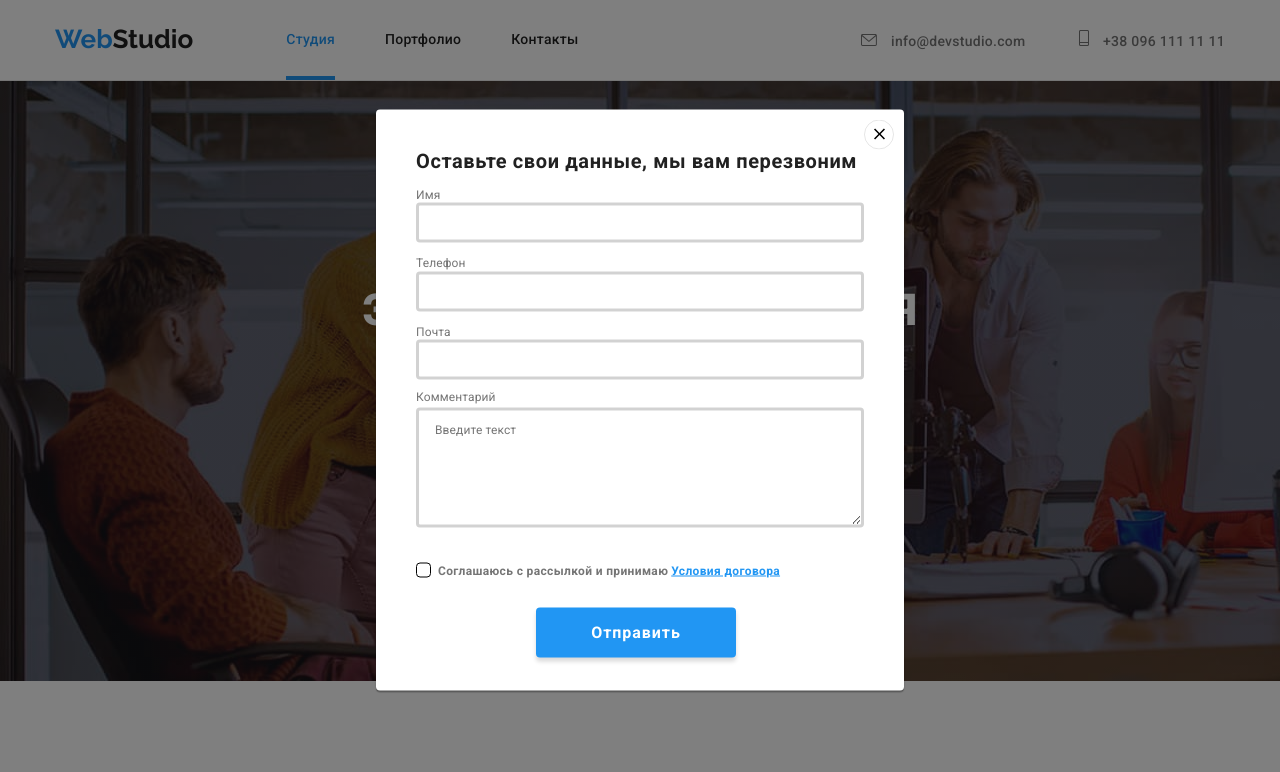
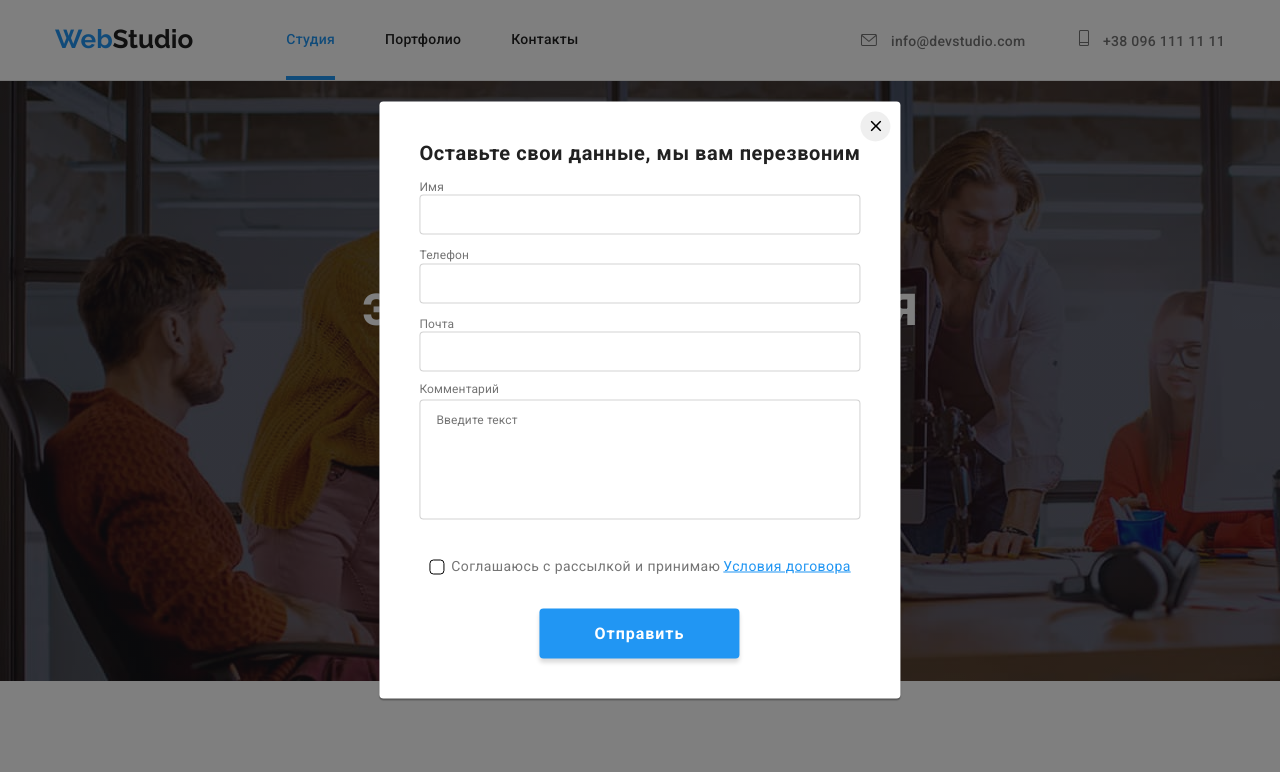
Before and after one commit to chetkiy777/goit-markup-hw-06, a website: page index.html in a window 1280 px wide. Both pictures are taken after a click on the button "Заказать услугу". Shown: the top 772 px of the page. Drawn offline with Linux system fonts and the light colour scheme.

Commit message:
add fill to close-icon

```diff
--- a/css/style.css
+++ b/css/style.css
@@ -21,7 +21,6 @@ body {
   font-family: 'Roboto', sans-serif;
   box-sizing: border-box;
   color: var(--main-text-color);
-  max-width: 1600px;
 }
 
 ul {
@@ -96,9 +95,8 @@ h2 {
   top: 50%;
   left: 50%;
 
-  height: 581px;
-  width: 528px;
-  padding: 40px;
+  /* height: 581px;
+  width: 528px; */
   display: flex;
   flex-direction: column;
 
@@ -123,6 +121,8 @@ h2 {
 .order-form {
   display: flex;
   flex-direction: column;
+
+  padding: 40px;
 }
 
 .form-field {
@@ -132,7 +132,7 @@ h2 {
 .field-input {
   width: 100%;
   height: 40px;
-  border: 3px solid rgba(33, 33, 33, 0.2);
+  border: 1px solid rgba(33, 33, 33, 0.2);
   border-radius: 4px;
 
   margin-bottom: 10px;
@@ -177,10 +177,12 @@ h2 {
 .comment {
   height: 120px;
   padding: 12px 16px;
+
+  resize: none;
+
   font-size: 12px;
   line-height: 1.17;
   letter-spacing: 0.01em;
-
   color: rgba(117, 117, 117, 0.5);
 }
 
@@ -188,13 +190,13 @@ h2 {
   display: inline-flex;
   flex-direction: row;
   align-items: center;
+  justify-content: center;
 
   margin-top: 25px;
-  font-weight: bold;
-  font-size: 12px;
-  line-height: 1.17;
+
+  font-size: 14px;
+  line-height: 1.7;
   letter-spacing: 0.03em;
-
   color: var(--secondary-text-color);
 }
 
@@ -244,7 +246,7 @@ h2 {
   text-align: center;
   font-weight: bold;
   font-size: 16px;
-  line-height: 30px;
+  line-height: 1.9;
   letter-spacing: 0.06em;
   color: var(--main-white-color);
 }
@@ -254,13 +256,23 @@ h2 {
   top: 10px;
   right: 10px;
 
+  height: 30px;
+  width: 30px;
+
   border: none;
-  outline: none;
   margin: 0;
   padding: 0;
   border-radius: 50%;
-  background-color: #fff;
   cursor: pointer;
+}
+
+.close-btn:hover .close-icon,
+.close-btn:focus .close-icon {
+  fill: var(--accent-color);
+}
+
+.close-icon {
+  display: inline-block;
 }
 
 /* Header - block */
@@ -781,7 +793,6 @@ h2 {
   flex-direction: row;
   align-items: center;
   justify-content: center;
-  max-width: 1600px;
 
   padding-top: 60px;
   padding-bottom: 60px;
@@ -839,7 +850,7 @@ h2 {
 .inline {
   display: flex;
   align-items: baseline;
-  justify-content: space-around;
+  justify-content: space-between;
 }
 
 /* .footer-info {
--- a/index.html
+++ b/index.html
@@ -59,7 +59,9 @@
                 </form>
 
                 <button class="close-btn" data-modal-close>
-                    <img src="./images/close.svg" alt="close-btn">
+                    <svg class="close-icon" height="11" width="11">
+                        <use href="./images/icon-close.svg#close-icon"></use>
+                    </svg>
                 </button>
             </div>
         </div>
```
Also changed, not shown: images/close.svg (deleted), images/icon-close.svg (added).
